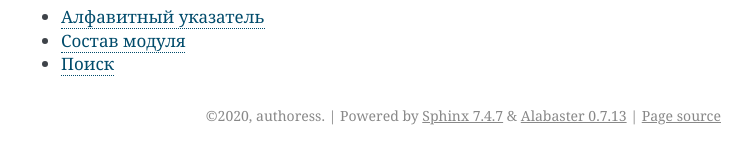
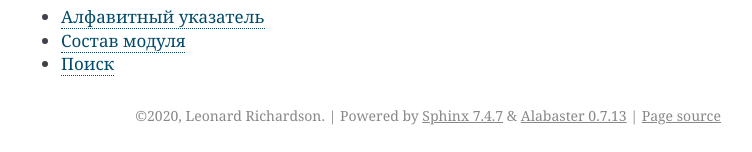
Before and after one commit to authoress/bs4ru, a Sphinx documentation site: the page built from docs/index.rst, in a window 1280 px wide. Shown: the part 2197-2349 px from the top of the page, without its empty margins (389-1141 px from the left). Built offline with Sphinx 7.4.7, drawn with Linux system fonts in a browser that asks for light colours.

Commit message:
missing files added

```diff
--- a/docs/conf.py
+++ b/docs/conf.py
@@ -17,9 +17,9 @@
 
 # -- Project information -----------------------------------------------------
 
-project = 'bs4RUdocs'
-copyright = '2020, authoress'
-author = 'authoress'
+project = 'bs4RU'
+copyright = '2020, Leonard Richardson'
+author = 'Leonard Richardson'
 
 # The full version, including alpha/beta/rc tags
 release = '0.0.1'
```
Also changed, not shown: 10 other files.
